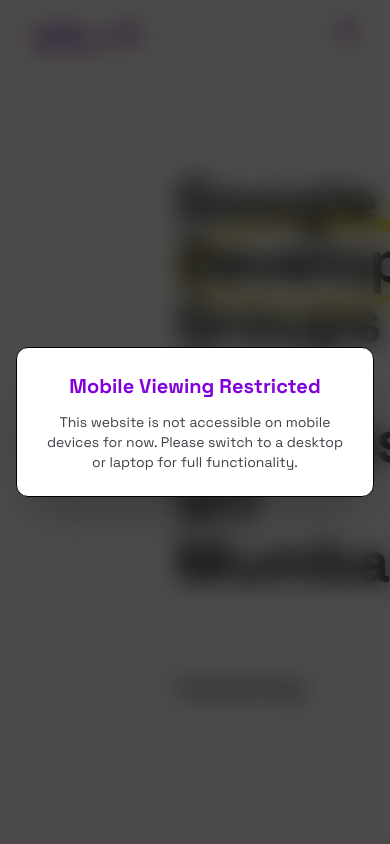
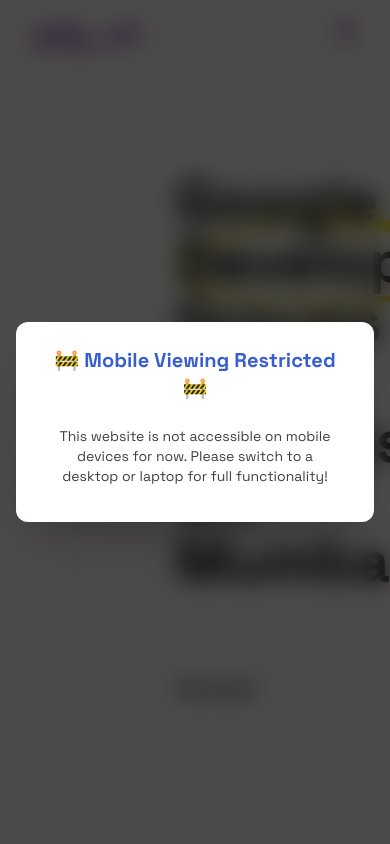
Before and after one commit to maitri-dalvi/gdgvit-web, a Next.js app: page / in a window 390 px wide. Shown: the top 844 px of the page. Built offline with nearby package versions, Linux system fonts and the light colour scheme.

Commit message:
change: Mobile Pop-up UI 1.2

```diff
--- a/src/components/MobileWarningModal.tsx
+++ b/src/components/MobileWarningModal.tsx
@@ -12,11 +12,8 @@ const MobileWarningModal = ({ children }: { children?: React.ReactNode }) => {
 
       if (isMobileCheck) {
         document.body.style.overflow = 'hidden';
-        document.body.style.position = 'fixed';
-        document.body.style.width = '100%';
       } else {
         document.body.style.overflow = 'auto';
-        document.body.style.position = 'static';
       }
     };
 
@@ -25,7 +22,6 @@ const MobileWarningModal = ({ children }: { children?: React.ReactNode }) => {
 
     return () => {
       document.body.style.overflow = 'auto';
-      document.body.style.position = 'static';
       window.removeEventListener('resize', checkMobile);
     };
   }, []);
@@ -34,14 +30,13 @@ const MobileWarningModal = ({ children }: { children?: React.ReactNode }) => {
 
   if (isMobile) {
     return (
-      <div className="fixed top-0 left-0 w-screen h-screen z-[9999] flex items-center justify-center bg-black/70 backdrop-blur-md px-4 overflow-hidden">
-        <div className="bg-white text-black rounded-xl shadow-2xl p-6 max-w-sm w-full text-center border border-primary">
-          <h2 className="text-xl font-bold mb-3 text-purple-700">
-            Mobile Viewing Restricted
+      <div className="fixed inset-0 z-[9999] flex items-center justify-center bg-black/70 backdrop-blur-md px-4">
+        <div className="bg-white rounded-xl shadow-2xl p-6 max-w-md w-full text-center">
+          <h2 className="text-xl font-bold mb-3 text-[hsl(var(--primary))]">
+            🚧 Mobile Viewing Restricted 🚧
           </h2>
-          <p className="text-sm text-zinc-700">
-            This website is not accessible on mobile devices for now. Please
-            switch to a desktop or laptop for full functionality.
+          <p className="text-sm text-zinc-700 p-3">
+            This website is not accessible on mobile devices for now. Please switch to a desktop or laptop for full functionality!
           </p>
         </div>
       </div>
```
